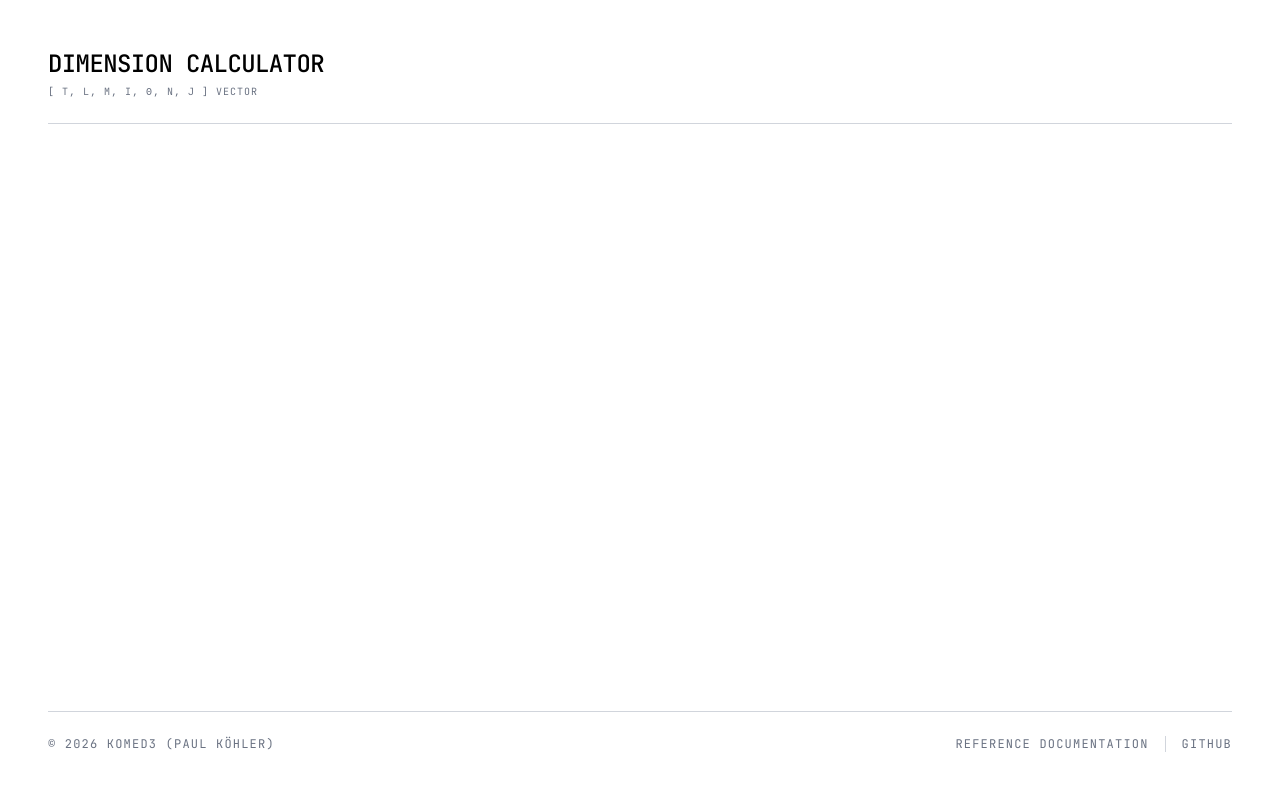
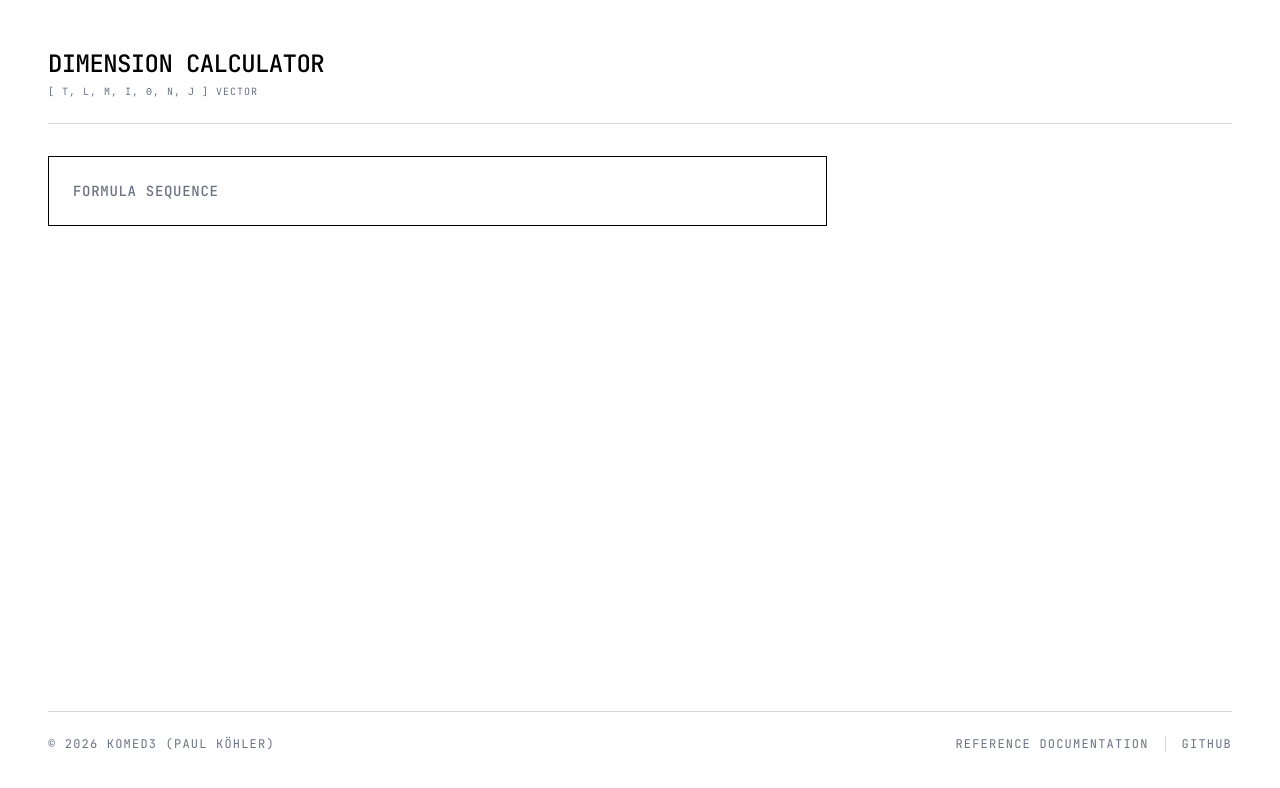
Before and after one commit to komed3/dimension-calculator, a React (Vite) app: page / in a window 1280 px wide. Shown: the top 788 px of the page. Built offline with nearby package versions, Linux system fonts and the light colour scheme.

Commit message:
mount term editor to app layout

```diff
--- a/src/App.tsx
+++ b/src/App.tsx
@@ -1,11 +1,18 @@
 import { Layout } from './components/Layout';
+import { TermEditor } from './components/TermEditor';
 import { useCalculator } from './hook/useCalculator';
 
 export default function App () {
   const calc = useCalculator();
 
   return ( <Layout>
-    <section className="flex flex-col gap-8 lg:col-span-8"></section>
+    <section className="flex flex-col gap-8 lg:col-span-8">
+      <TermEditor
+        terms={ calc.terms } activeTermId={ calc.activeTermId } onSetActive={ calc.setActiveTermId }
+        onAdd={ calc.addTerm } onRemove={ calc.removeTerm } onToggleParen={ calc.toggleParen }
+        onUpdateOperator={ calc.updateOperator }
+      />
+    </section>
     <section className="lg:col-span-4 h-full"></section>
   </Layout> );
 };
--- a/src/components/TermEditor.tsx
+++ b/src/components/TermEditor.tsx
@@ -15,4 +15,12 @@ interface TermEditorProps {
 
 export const TermEditor: React.FC< TermEditorProps > = ( {
   terms, activeTermId, onSetActive, onAdd, onRemove, onToggleParen, onUpdateOperator
-} ) => {};
+} ) => {
+  const formatVectorString = ( v: number[] ) => `[ ${ v.join( ', ' ) } ]`;
+
+  return (
+    <div className="p-6 space-y-6 border border-black">
+      <h2 className="uppercase font-mono font-medium text-sm tracking-wider text-gray-500">Formula Sequence</h2>
+    </div>
+  );
+};
```
